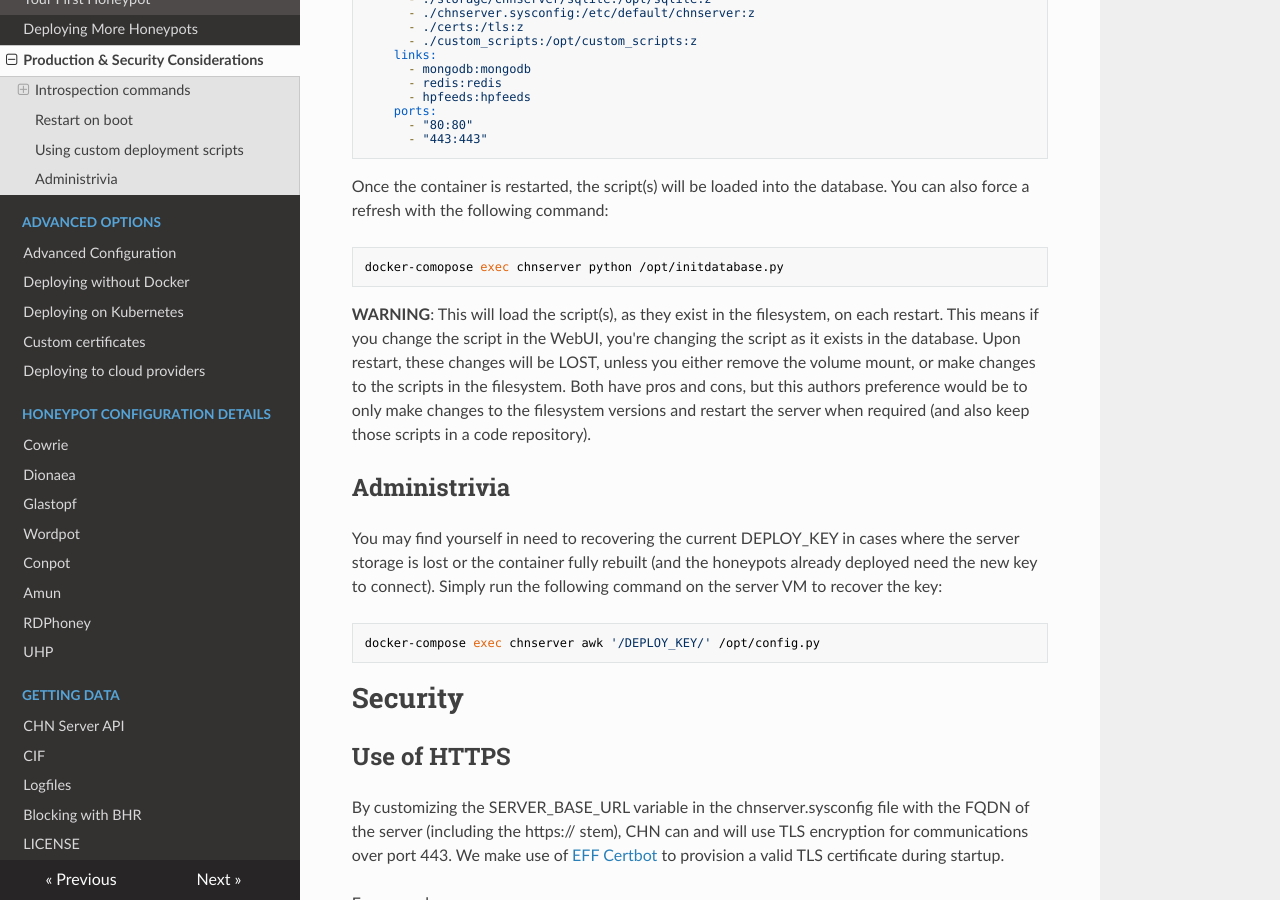
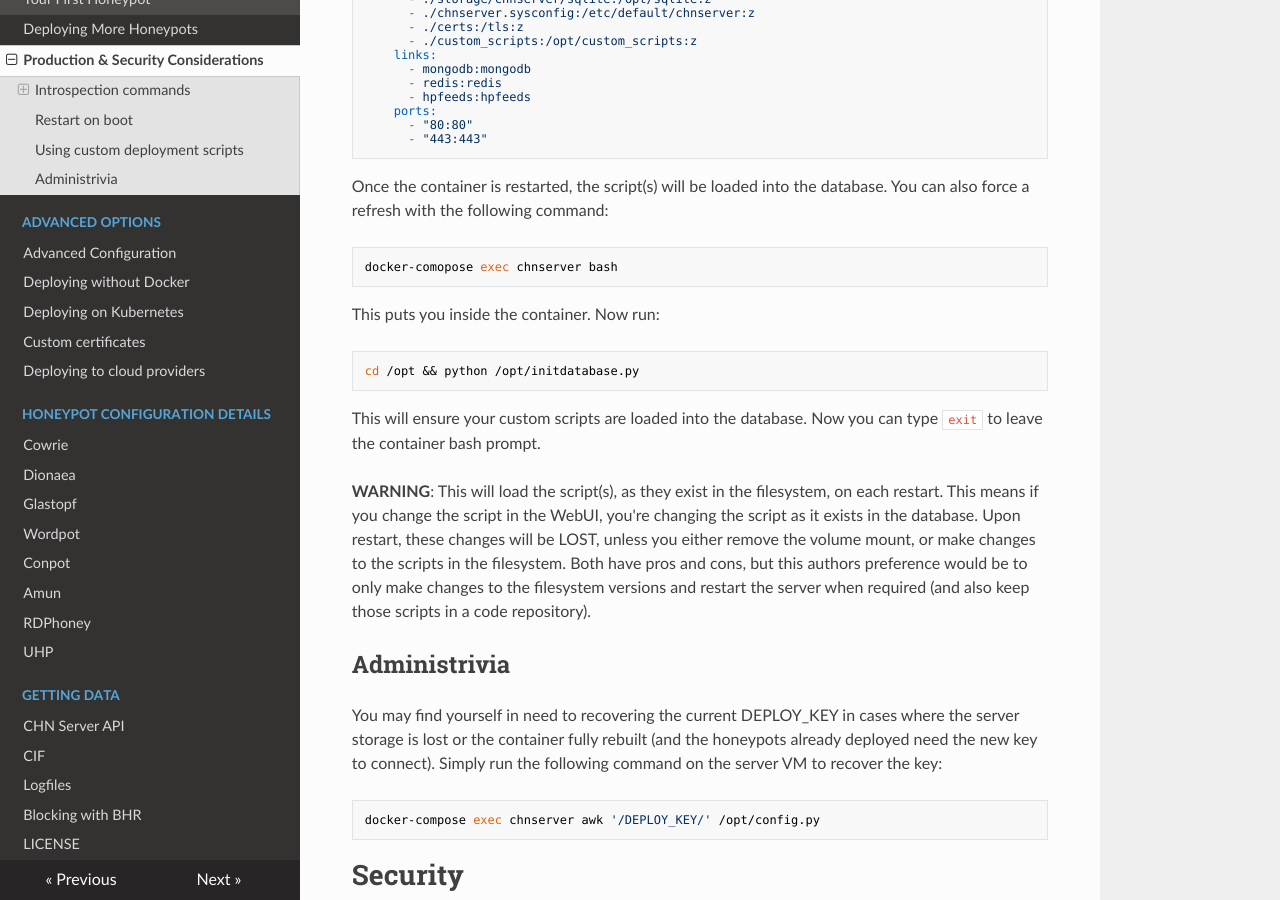
Before and after one commit to CommunityHoneyNetwork/chn-docs, an MkDocs documentation site: the page built from docs/prod_security.md, in a window 1280 px wide and 900 px high, scrolled down 3670 px. Built offline with MkDocs 1.6.1, drawn with Linux system fonts in a browser that asks for light colours; nearby versions of some CDN libraries; old or Windows-style settings are respelled for this version of MkDocs.

Commit message:
Update initdatabase commands to work
Signed-off-by: Jesse Bowling <jesse.bowling@duke.edu>

````diff
--- a/docs/prod_security.md
+++ b/docs/prod_security.md
@@ -215,8 +215,17 @@ Once the container is restarted, the script(s) will be loaded into the database.
 the following command:
 
 ```bash
-docker-comopose exec chnserver python /opt/initdatabase.py
+docker-comopose exec chnserver bash
 ```
+
+This puts you inside the container. Now run:
+
+```bash
+cd /opt && python /opt/initdatabase.py
+```
+
+This will ensure your custom scripts are loaded into the database. Now you can type `exit` to leave the container
+bash prompt.
 
 **WARNING**: This will load the script(s), as they exist in the filesystem, on each restart. This means if you change
  the script in the WebUI, you're changing the script as it exists in the database. Upon restart, these changes will
````
